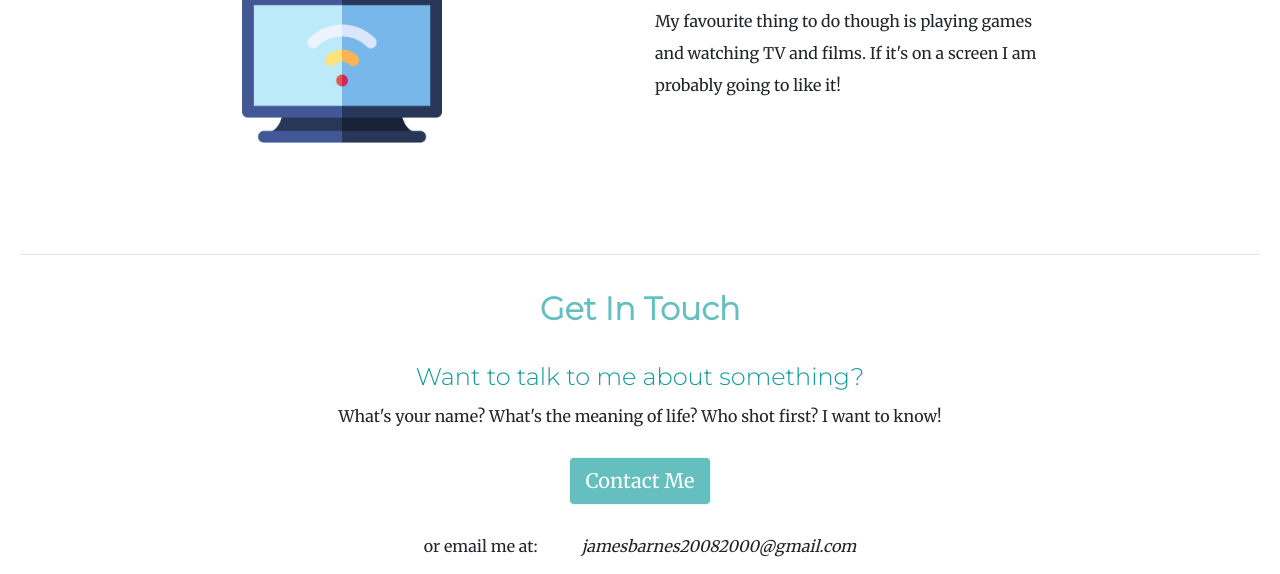
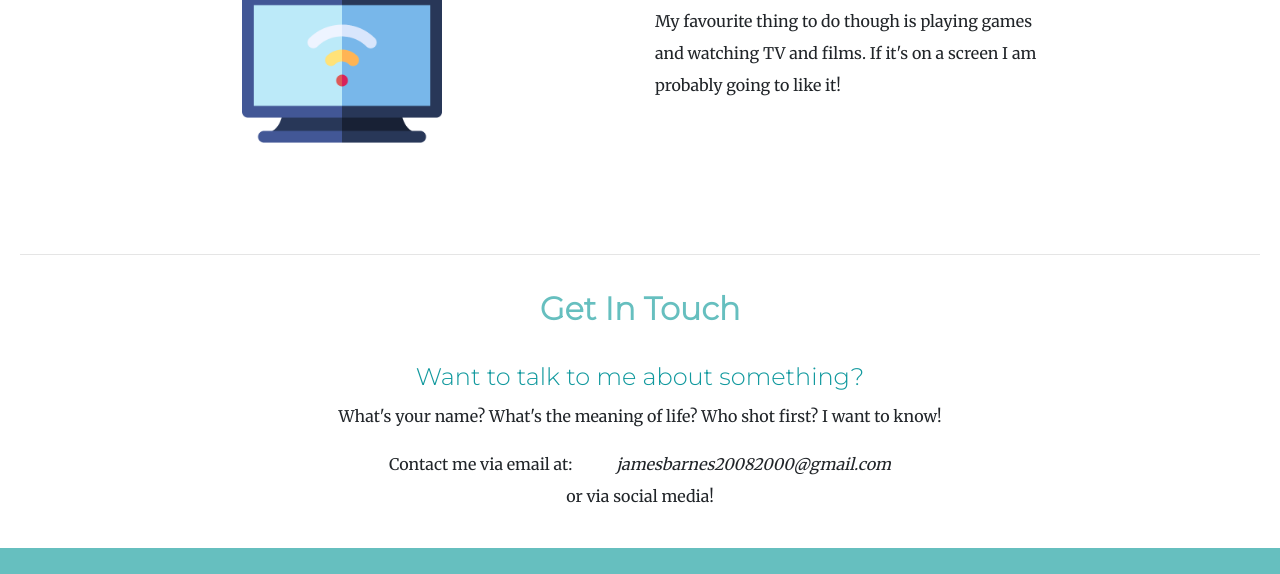
Before and after one commit to JamesBarnes48/PersonalSite, a website: page index.html in a window 1280 px wide. Shown: the part 3052-3626 px from the top of the page. Drawn offline with nearby package versions, Linux system fonts and the light colour scheme.

Commit message:
fixed contact me section

```diff
--- a/index.html
+++ b/index.html
@@ -191,9 +191,9 @@
       <h2 class="section-heading">Get In Touch</h2>
       <h3>Want to talk to me about something?</h3>
       <p>What's your name? What's the meaning of life? Who shot first? I want to know!</p>
-      <button type="button" class="btn btn-lg btn-primary basic-button">Contact Me</button>
-      <p class="spacedText">or email me at:</p>
+      <p class="spacedText">Contact me via email at:</p>
       <p class="spacedText"><em>jamesbarnes20082000@gmail.com</em></p>
+      <p>or via social media!</p>
     </div>
 
   </div>
```
